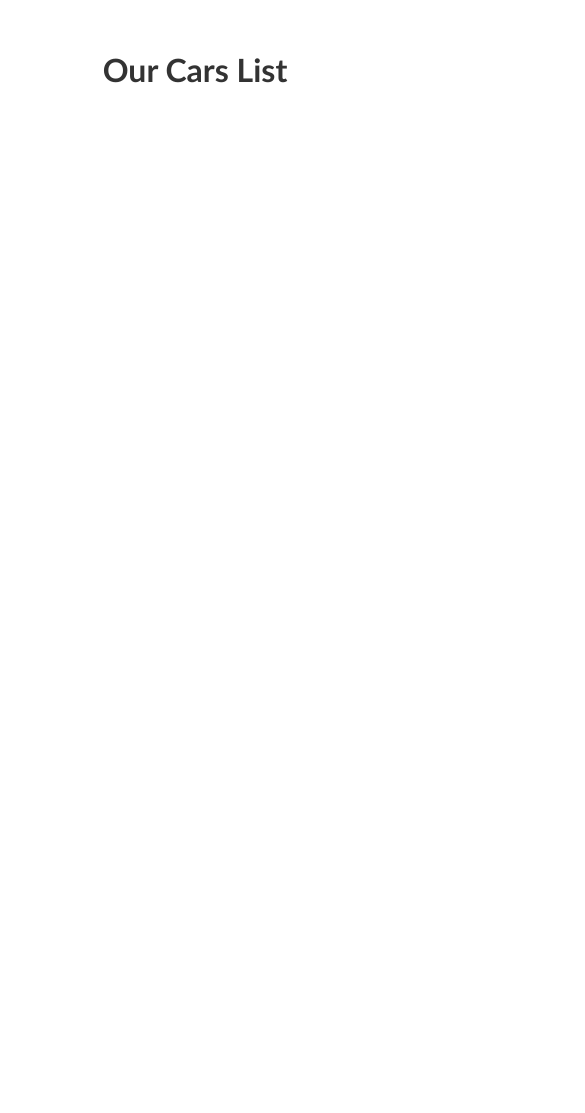
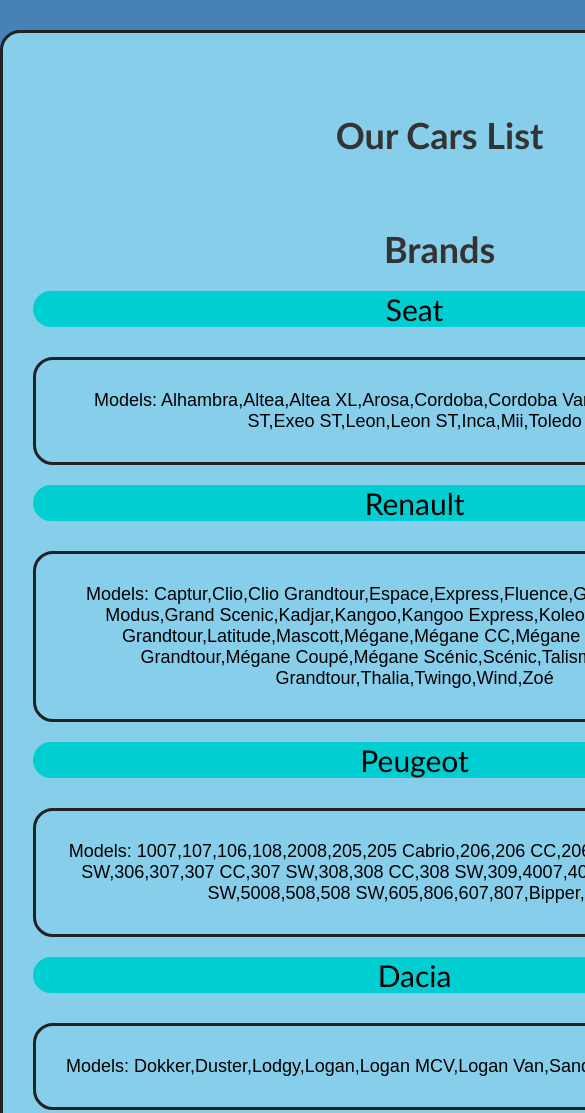
Before and after one commit to kasparasmociunas/JS-egzaminas, a plain HTML site: page Task 4/Index.html in a window 390 px wide. Shown: the top 1113 px of the page, 585 px wide, since content can reach past the window. Before the commit the page ends 844 px from the top, so only its background shows below. Drawn offline with Linux system fonts and the light colour scheme.

Commit message:
4th task done

```diff
--- a/Task 4/Index.html
+++ b/Task 4/Index.html
@@ -19,6 +19,8 @@
           <h1>Our Cars List</h1>
           <div id="output">
             <!-- Results goes here -->
+            <h1>Brands</h1>
+            <div id="brand"></div>
           </div>
         </div>
       </div>
--- a/Task 4/script.js
+++ b/Task 4/script.js
@@ -10,3 +10,23 @@
 -------------------------------------------------------------------------- */
 
 const ENDPOINT = 'cars.json';
+
+
+const divEl = document.querySelector("#output");
+
+fetch(ENDPOINT)
+  .then((response) => response.json())
+  .then((data) => {
+    data.forEach((post) => {
+      divEl.insertAdjacentHTML(
+        "beforeend",
+        `<div id="brand">${post.brand} </div>
+      <div id="models">Models:  ${post.models}</div>
+      `
+      );
+    });
+  });
+
+function showDiv() {
+  document.getElementById("#output").style.display = "block";
+}
--- a/Task 4/style.css
+++ b/Task 4/style.css
@@ -25,5 +25,47 @@
 
 .container h1 {
   margin-top: 50px;
+  margin-bottom: 20px;
+  margin-left: 50px;
   color: #333;
 }
+
+
+#brand {
+  font-size: 30px;
+  padding-bottom: 20px;
+  background-color: darkturquoise;
+  border-radius: 40px;
+  padding: 0;
+  text-align: center;
+}
+#models {
+  /* display: none; */
+  padding: 50px;
+  border-radius: 5px;
+  border-style: solid;
+  width: 100%;
+  margin-bottom: 20px;
+  margin-top: 20px;
+}
+
+body {
+  background-color: steelblue;
+}
+
+@media screen and (max-width: 1000px) {
+  #models,
+  .wrapper {
+    background-color: skyblue;
+    width: fit-content;
+    margin-top: 30px;
+    font-family: Arial, Helvetica, sans-serif;
+    padding: 30px;
+    font-size: 18px;
+    text-align: center;
+
+    border-radius: 20px;
+    border-style: solid;
+    border-color: #222;
+  }
+}
```
